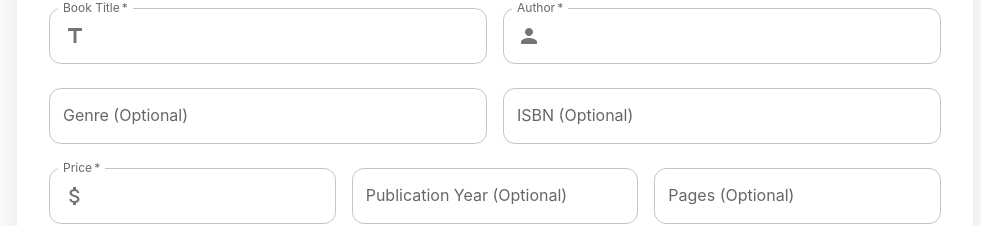
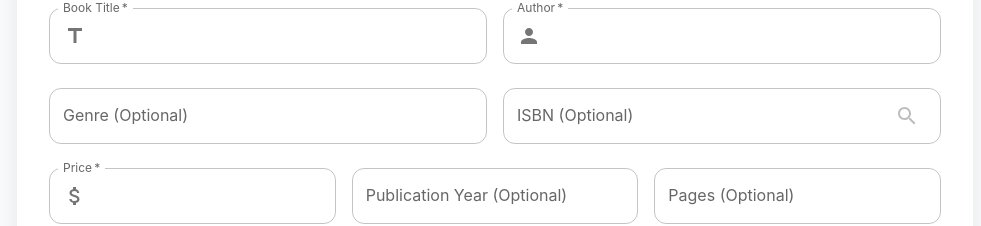
Before and after one commit to adityasaini0070/book-bazaar, a React (Vite) app in the folder client/: page /add in a window 1280 px wide. Shown: the part 381-607 px from the top of the page, without its empty margins (7-988 px from the left). Built offline with nearby package versions, Linux system fonts and the light colour scheme.

Commit message:
Add ISBN lookup feature using Google Books API to auto-fill book details

```diff
--- a/client/src/components/BookForm.jsx
+++ b/client/src/components/BookForm.jsx
@@ -9,7 +9,10 @@ import {
   Alert,
   Stack,
   InputAdornment,
-  Fade
+  Fade,
+  CircularProgress,
+  IconButton,
+  Tooltip
 } from '@mui/material';
 import {
   LibraryAdd as LibraryAddIcon,
@@ -17,7 +20,8 @@ import {
   Person as PersonIcon,
   AttachMoney as AttachMoneyIcon,
   ArrowBack as ArrowBackIcon,
-  MenuBook as MenuBookIcon
+  MenuBook as MenuBookIcon,
+  Search as SearchIcon
 } from '@mui/icons-material';
 import { createBook } from '../api';
 
@@ -36,6 +40,8 @@ function BookForm() {
   });
   const [error, setError] = useState('');
   const [success, setSuccess] = useState(false);
+  const [isbnLoading, setIsbnLoading] = useState(false);
+  const [isbnError, setIsbnError] = useState('');
 
   const handleChange = (e) => {
     const { name, value } = e.target;
@@ -43,6 +49,46 @@ function BookForm() {
       ...prev,
       [name]: value
     }));
+  };
+
+  const lookupISBN = async () => {
+    if (!formData.isbn || formData.isbn.trim() === '') {
+      setIsbnError('Please enter an ISBN first');
+      return;
+    }
+
+    setIsbnLoading(true);
+    setIsbnError('');
+
+    try {
+      const cleanISBN = formData.isbn.replace(/[-\s]/g, '');
+      const response = await fetch(`https://www.googleapis.com/books/v1/volumes?q=isbn:${cleanISBN}`);
+      const data = await response.json();
+
+      if (data.items && data.items.length > 0) {
+        const book = data.items[0].volumeInfo;
+
+        setFormData(prev => ({
+          ...prev,
+          title: book.title || prev.title,
+          author: book.authors ? book.authors.join(', ') : prev.author,
+          genre: book.categories ? book.categories[0] : prev.genre,
+          publicationYear: book.publishedDate ? book.publishedDate.substring(0, 4) : prev.publicationYear,
+          publisher: book.publisher || prev.publisher,
+          pages: book.pageCount?.toString() || prev.pages,
+          description: book.description || prev.description
+        }));
+
+        setIsbnError('');
+      } else {
+        setIsbnError('No book found with this ISBN');
+      }
+    } catch (err) {
+      setIsbnError('Failed to fetch book details. Please try again.');
+      console.error('ISBN lookup error:', err);
+    } finally {
+      setIsbnLoading(false);
+    }
   };
 
   const handleSubmit = async (e) => {
@@ -144,7 +190,7 @@ function BookForm() {
               />
             </Box>
 
-            {/* Row 2: Genre and ISBN */}
+            {/* Row 2: Genre and ISBN with Lookup */}
             <Box sx={{ display: 'flex', gap: 2 }}>
               <TextField
                 fullWidth
@@ -162,8 +208,32 @@ function BookForm() {
                 value={formData.isbn}
                 onChange={handleChange}
                 placeholder="e.g., 978-3-16-148410-0"
+                error={!!isbnError}
+                helperText={isbnError}
+                InputProps={{
+                  endAdornment: (
+                    <InputAdornment position="end">
+                      <Tooltip title="Auto-fill details from ISBN">
+                        <IconButton
+                          onClick={lookupISBN}
+                          disabled={isbnLoading || !formData.isbn}
+                          color="primary"
+                        >
+                          {isbnLoading ? <CircularProgress size={24} /> : <SearchIcon />}
+                        </IconButton>
+                      </Tooltip>
+                    </InputAdornment>
+                  ),
+                }}
               />
             </Box>
+
+            {/* ISBN Lookup Info */}
+            {!isbnError && formData.isbn && (
+              <Alert severity="info" sx={{ mt: -1 }}>
+                💡 Click the search icon to auto-fill book details from ISBN
+              </Alert>
+            )}
 
             {/* Row 3: Price, Year, Pages */}
             <Box sx={{ display: 'flex', gap: 2 }}>
```
